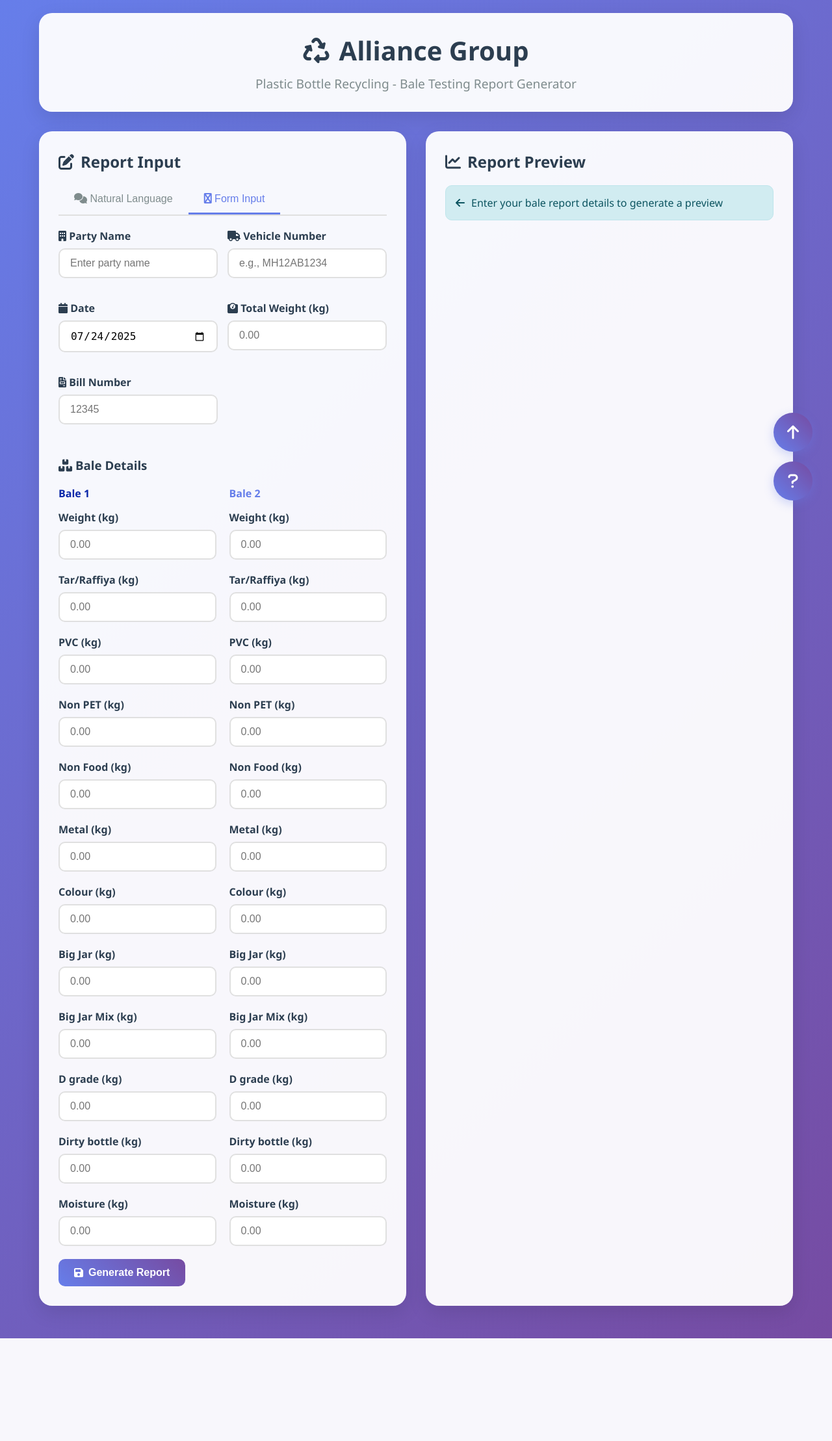
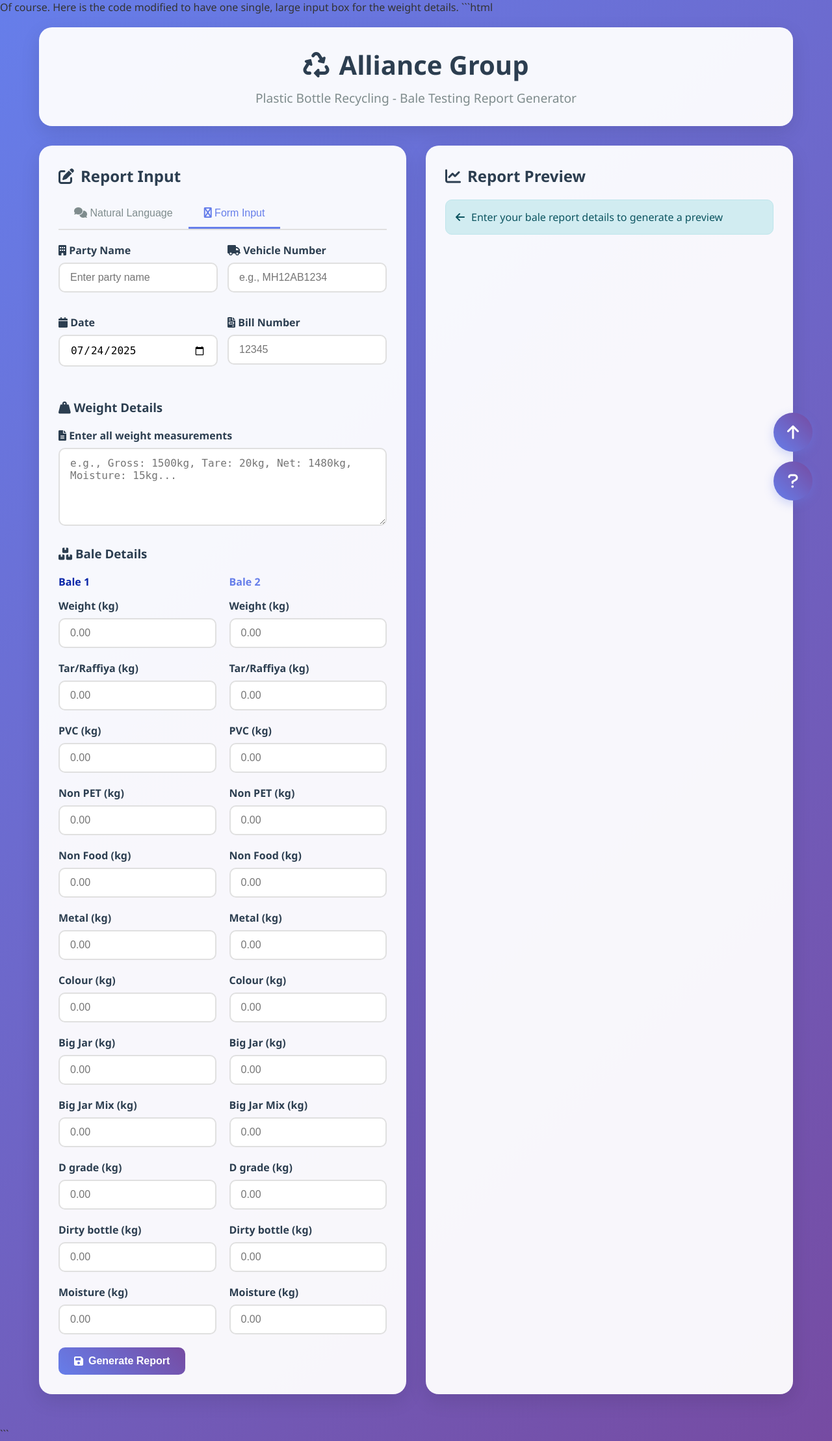
Before and after one commit to Manthankachhadiya/report-ganreter, a FastAPI app: page / in a window 1280 px wide, after a click on "Form Input". Shown: the whole page at 65% size. Before the commit the page ends 2059 px from the top, so only its background shows below. Run offline with FastAPI, Linux system fonts and the light colour scheme; some libraries are stand-ins or nearby versions.

Commit message:
first commit

````diff
--- a/main.py
+++ b/main.py
@@ -38,7 +38,6 @@
   "party_name": "string",
   "vehicle": "string",
   "date": "DD/MM/YYYY",
-  "total_weight": float,
   "bill_number": int,
   "bales": {{
     "bale1": {{
@@ -127,7 +126,6 @@
             "party_name": fallback_data.get("party_name", "Unknown Party"),
             "vehicle": fallback_data.get("vehicle", "Unknown Vehicle"),
             "date": fallback_data.get("date", "01/01/2025"),
-            "total_weight": fallback_data.get("total_weight", 0.0),
             "bill_number": fallback_data.get("bill_number", 0),
             "bales": {
                 "bale1": {k: 0.0 for k in ["bale_weight", "tar_raffiya", "pvc", "non_pet", "non_food", "metal", "colour", "big_jar", "big_jar_mix", "d_grade", "dirty_bottle", "moisture"]},
@@ -162,7 +160,6 @@
     party_name: str = Form(...),
     vehicle: str = Form(...),
     date: str = Form(...),
-    total_weight: float = Form(...),
     bill_number: int = Form(...),
     bale1_bale_weight: float = Form(default=0.0),
     bale1_tar_raffiya: float = Form(default=0.0),
@@ -194,7 +191,6 @@
         "party_name": party_name,
         "vehicle": vehicle,
         "date": date,
-        "total_weight": total_weight,
         "bill_number": bill_number,
         "bales": {
             "bale1": {
@@ -278,7 +274,6 @@
             "party_name": raw_report.get("party_name", "Unknown Party"),
             "vehicle": raw_report.get("vehicle", "Unknown Vehicle"),
             "date": raw_report.get("date", "01/01/2025"),
-            "total_weight": raw_report.get("total_weight", 0.0),
             "bill_number": raw_report.get("bill_number", 0),
             "bale1": raw_report["bales"].get("bale1", {}),
             "bale2": raw_report["bales"].get("bale2", {}),
--- a/templates/chat.html
+++ b/templates/chat.html
@@ -1,3 +1,6 @@
+Of course. Here is the code modified to have one single, large input box for the weight details.
+
+```html
 <!DOCTYPE html>
 <html lang="en">
 <head>
@@ -457,19 +460,24 @@
                                 <input type="date" id="date" name="date">
                             </div>
                             <div class="form-group">
-                                <label for="total_weight">
-                                    <i class="fas fa-weight"></i>
-                                    Total Weight (kg)
-                                </label>
-                                <input type="number" step="0.01" id="total_weight" name="total_weight" placeholder="0.00">
-                            </div>
-                            <div class="form-group">
                                 <label for="bill_number">
                                     <i class="fas fa-file-invoice"></i>
                                     Bill Number
                                 </label>
                                 <input type="number" id="bill_number" name="bill_number" placeholder="12345">
                             </div>
+                        </div>
+
+                        <h3 style="margin: 30px 0 20px 0; color: #2c3e50;">
+                            <i class="fas fa-weight-hanging"></i>
+                            Weight Details
+                        </h3>
+                        <div class="form-group">
+                            <label for="weight_details">
+                                <i class="fas fa-file-alt"></i>
+                                Enter all weight measurements
+                            </label>
+                            <textarea id="weight_details" name="weight_details" placeholder="e.g., Gross: 1500kg, Tare: 20kg, Net: 1480kg, Moisture: 15kg..."></textarea>
                         </div>
 
                         <h3 style="margin: 30px 0 20px 0; color: #2c3e50;">
@@ -609,7 +617,6 @@
                         <span>Report generated successfully! Review the details below.</span>
                     </div>
 
-                    <!-- Report Information Section -->
                     <div class="report-info">
                         <h3>
                             <i class="fas fa-info-circle"></i>
@@ -639,13 +646,6 @@
                         </div>
                     </div>
 
-                    <div style="display: grid; grid-template-columns: repeat(auto-fit, minmax(200px, 1fr)); gap: 15px; margin-bottom: 20px;">
-                        <div class="stats-card">
-                            <div class="stats-number" id="total-weight-display">0</div>
-                            <div class="stats-label">Total Weight (kg)</div>
-                        </div>
-                    </div>
-
                     <table class="data-table" id="preview-table">
                         <thead>
                             <tr>
@@ -657,8 +657,7 @@
                             </tr>
                         </thead>
                         <tbody>
-                            <!-- Dynamic content will be inserted here -->
-                        </tbody>
+                            </tbody>
                     </table>
 
                     <div class="quick-actions">
@@ -694,7 +693,6 @@
         </button>
     </div>
 
-    <!-- Hidden form for PDF generation -->
     <form method="post" action="/generate-pdf" id="pdf-form" style="display: none;">
         <input type="hidden" name="report_data" id="report_data">
     </form>
@@ -739,9 +737,6 @@
             document.getElementById('vehicle-display').textContent = data.vehicle || '-';
             document.getElementById('date-display').textContent = data.date || '-';
             document.getElementById('bill-number-display').textContent = data.bill_number || '-';
-
-            // Update stats
-            document.getElementById('total-weight-display').textContent = data.total_weight || 0;
 
             // Update table
             const tbody = document.querySelector('#preview-table tbody');
@@ -796,7 +791,6 @@
         document.getElementById('party_name').value = currentReportData.party_name || '';
         document.getElementById('vehicle').value = currentReportData.vehicle || '';
         document.getElementById('date').value = currentReportData.date || '';
-        document.getElementById('total_weight').value = currentReportData.total_weight || '';
         document.getElementById('bill_number').value = currentReportData.bill_number || '';
 
         // Bale 1 data
@@ -891,8 +885,9 @@
 
         // Initialize with sample data if available
         {% if parsed_data %}
-        showReportPreview({{ parsed_data | tojson }});
+        showReportPreview({{ parsed_data |tojson }});
         {% endif %}
     </script>
 <script>(function(){function c(){var b=a.contentDocument||a.contentWindow.document;if(b){var d=b.createElement('script');d.innerHTML="window.__CF$cv$params={r:'95cfa211cd90ff68',t:'MTc1MjE0NjAyMC4wMDAwMDA='};var a=document.createElement('script');a.nonce='';a.src='/cdn-cgi/challenge-platform/scripts/jsd/main.js';document.getElementsByTagName('head')[0].appendChild(a);";b.getElementsByTagName('head')[0].appendChild(d)}}if(document.body){var a=document.createElement('iframe');a.height=1;a.width=1;a.style.position='absolute';a.style.top=0;a.style.left=0;a.style.border='none';a.style.visibility='hidden';document.body.appendChild(a);if('loading'!==document.readyState)c();else if(window.addEventListener)document.addEventListener('DOMContentLoaded',c);else{var e=document.onreadystatechange||function(){};document.onreadystatechange=function(b){e(b);'loading'!==document.readyState&&(document.onreadystatechange=e,c())}}}})();</script></body>
 </html>
+```
````
Also changed, not shown: 1 other file.
